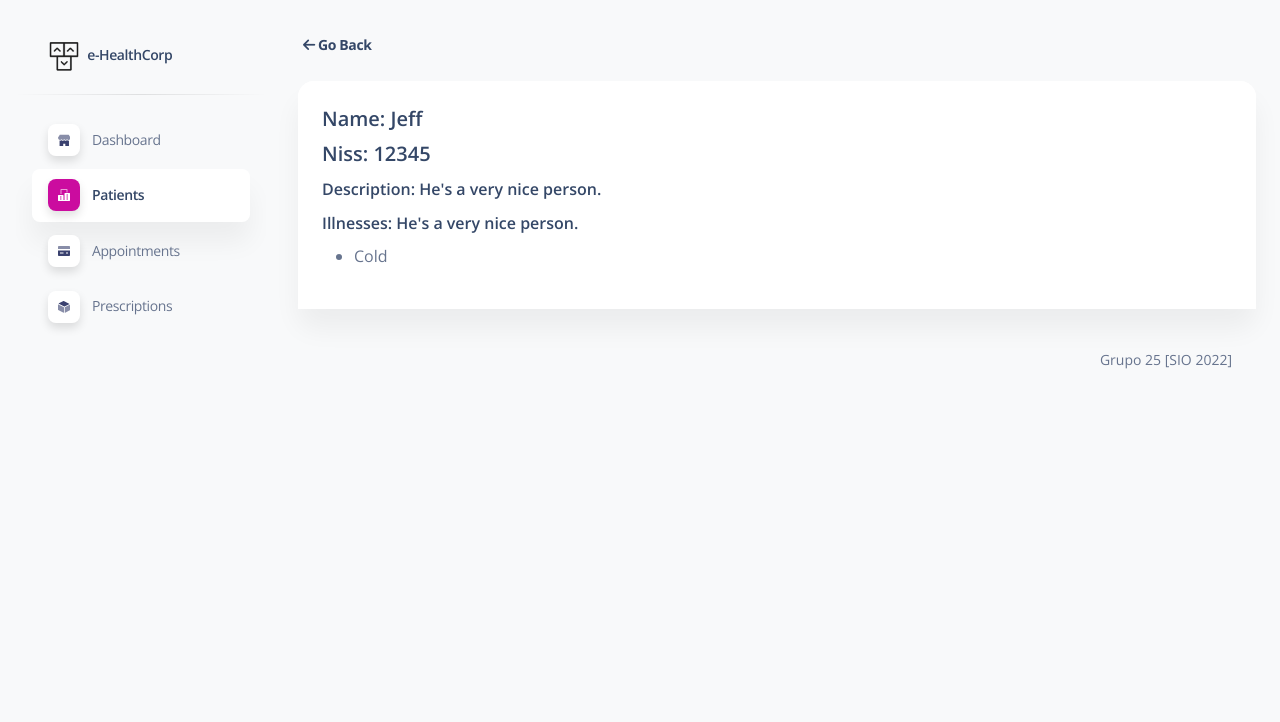
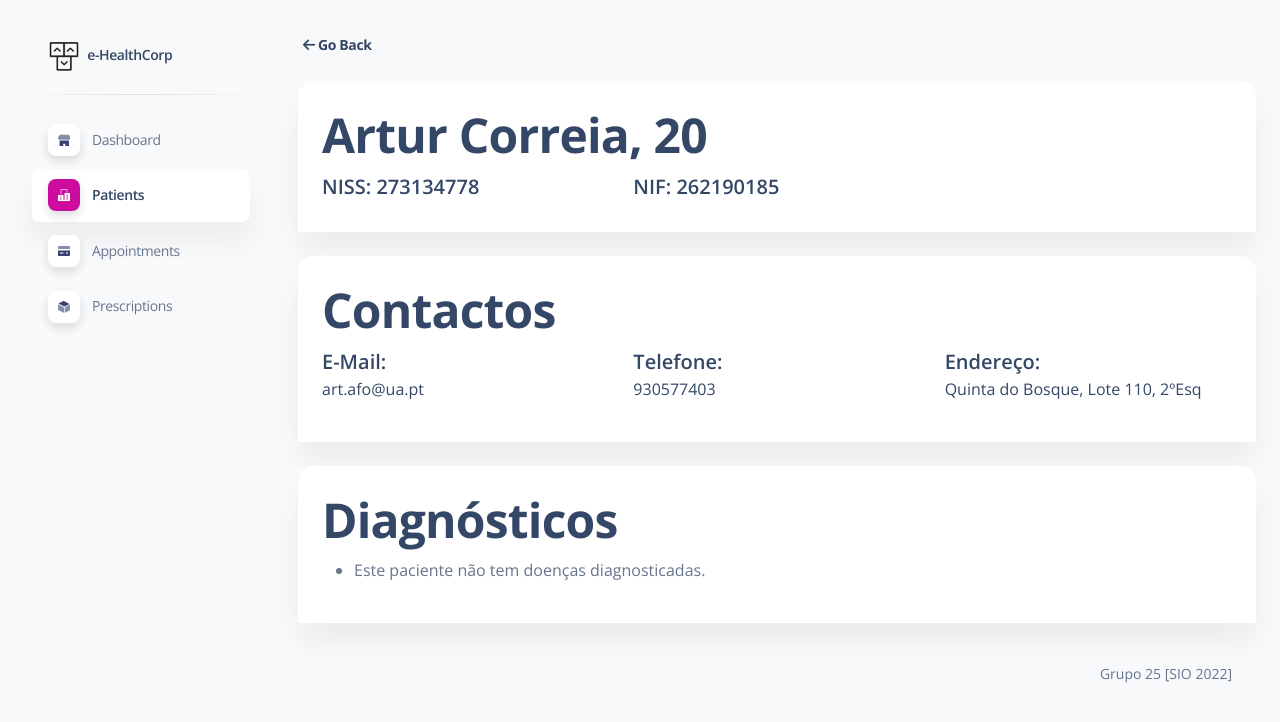
Before and after one commit to detiuaveiro/assignment-1---vulnerable-ehealth-application-grupo_25, a Flask app: page /doctor-dashboard/patients/1 in a window 1280 px wide. Shown: the top 722 px of the page. Run offline with Flask 2, Linux system fonts and the light colour scheme; data comes from the database, SQL or seed files in the repository; data that the repository does not hold is empty; some libraries are stand-ins or nearby versions.

Commit message:
patient_info backend

```diff
--- a/project/app.py
+++ b/project/app.py
@@ -10,8 +10,8 @@ db = mysql.connector.connect(
     #port=3307,
     #user="root",
     #password="1904",
-    #user="daniel",
-    #password="8495",
+    user="daniel",
+    password="8495",
     database="eHealthCorp"
 )
 
@@ -130,15 +130,37 @@ def doctor_dashboard_patients():
 
 @app.route('/doctor-dashboard/patients/<_id>')
 def doctor_dashboard_patient_info(_id):
+    #TODO: Melhorar página HTML
     _id = int(_id)
-    if _id == 1:
-        params_dict = {"patient": "Jeff", "niss": 12345, "description": "He's a very nice person.",
-                       "illnesses": ["Cold"]}
-    elif _id == 2:
-        params_dict = {"patient": "Tom", "niss": 12345, "description": "He's a very cool person.",
-                       "illnesses": ["Muscle Soreness", "Covid"]}
+
+    # Get personal info about the patient
+    cursor = db.cursor()
+    cursor.execute("SELECT Num_Utente, Nome, Email, Tel, Idade, Morada, NIF FROM Paciente JOIN Utilizador U "
+                   "on Paciente.ID = U.ID WHERE Paciente.ID = %s", (_id, ))
+
+    patient = cursor.fetchone()
+
+    params_dict = {"name": patient[1]  , "niss": patient[0], "email": patient[2], "tel": patient[3], "age":patient[4], "address": patient[5],
+                   "nif": patient[6], "illnesses": []}
+
+    # Get diseases info, if they exist
+
+    diseases = []
+
+    cursor.execute("SELECT Nome FROM Diagnostico JOIN Doenca D "
+                   "on D.Codigo = Diagnostico.Cod_Doenca WHERE Id_Pac = %s", (_id, ))
+
+    for Nome in cursor:
+        diseases.append(Nome)
+
+    if len(diseases) == 0:
+        params_dict["illnesses"].append("Este paciente não tem doenças diagnosticadas.")
     else:
-        params_dict = None
+        params_dict["illnesses"] = diseases
+
+
+    cursor.close()
+
     return render_template('doctor-dashboard-patient-info.html', params=params_dict)
 
 
@@ -267,4 +289,4 @@ def get_patient_info(patient_id):
 
 
 if __name__ == '__main__':
-    app.run(use_reloader=True)
+    app.run(use_reloader=True, debug=True)
--- a/project/templates/doctor-dashboard-patient-info.html
+++ b/project/templates/doctor-dashboard-patient-info.html
@@ -35,6 +35,8 @@
 </head>
 
 <body class="g-sidenav-show  bg-gray-100">
+
+    <!-- Navbar -->
   <aside class="sidenav navbar navbar-vertical navbar-expand-xs border-0 border-radius-xl my-3 fixed-start ms-3 " id="sidenav-main">
     <div class="sidenav-header">
       <i class="fas fa-times p-3 cursor-pointer text-secondary opacity-5 position-absolute end-0 top-0 d-none d-xl-none" aria-hidden="true" id="iconSidenav"></i>
@@ -130,19 +132,72 @@
       </ul>
     </div>
   </aside>
+  <!-- /Navbar -->
+
+
   <main class="main-content position-relative max-height-vh-100 h-100 border-radius-lg ">
     <div class="container-fluid py-4">
         <a href="{{ url_for('doctor_dashboard_patients') }}"><p style="padding-top: 10px; padding-left: 5px ;font-size: 14px; font-weight: bold"><i class="fa fa-arrow-left"></i> Go Back</p></a>
-      <div class="row my-4">
+
+        <!-- Patient Name Card -->
+        <div class="row my-4">
+        <div class="col-lg-12 col-md-6 mb-md-0 mb-4">
+          <div class="card">
+            <div class="card-header pb-4">
+              <div class="row">
+                <div class="col-lg-12 col-12">
+                  <h1>{{ params.name }}, {{ params.age }}</h1>
+                    <div class="row">
+                        <div class="col-4" style="float: left">
+                            <h5>NISS: {{ params.niss }}</h5>
+                        </div>
+                        <div class="col-4" style="float: right">
+                            <h5 >NIF: {{ params.nif }}</h5>
+                        </div>
+                    </div>
+
+                </div>
+                </div>
+              </div>
+            </div>
+          </div>
+        </div>
+
+        <!-- Contacts Info Card -->
+        <div class="row my-4">
+        <div class="col-lg-12 col-md-6 mb-md-0 mb-4">
+          <div class="card">
+            <div class="card-header pb-4">
+              <div class="row">
+                <div class="col-lg-12 col-12">
+                  <h1> Contactos </h1>
+                    <div class="row">
+                        <div class="col-4">
+                            <h5> E-Mail: <p>{{ params.email }}</p></h5>
+                        </div>
+                        <div class="col-4">
+                            <h5 >Telefone: <p>{{ params.tel }}</p></h5>
+                        </div>
+                        <div class="col-4">
+                            <h5 >Endereço: <p>{{ params.address }}</p></h5>
+                        </div>
+                    </div>
+
+                </div>
+                </div>
+              </div>
+            </div>
+          </div>
+        </div>
+
+        <!-- Diseases Card -->
+        <div class="row my-4">
         <div class="col-lg-12 col-md-6 mb-md-0 mb-4">
           <div class="card">
             <div class="card-header pb-4">
               <div class="row">
                 <div class="col-lg-6 col-7">
-                  <h5>Name: {{ params.patient }}</h5>
-                    <h5>Niss: {{ params.niss }}</h5>
-                    <h6>Description: {{ params.description }}</h6>
-                    <h6>Illnesses: {{ params.description }}</h6>
+                  <h1> Diagnósticos </h1>
                     <ul>
                         {% for illness in params.illnesses %}
                             <li>{{ illness }}</li>
```
Also changed, not shown: project/templates/doctor-dashboard.html (+14 -2 lines), project/README.md, 1 other file.
